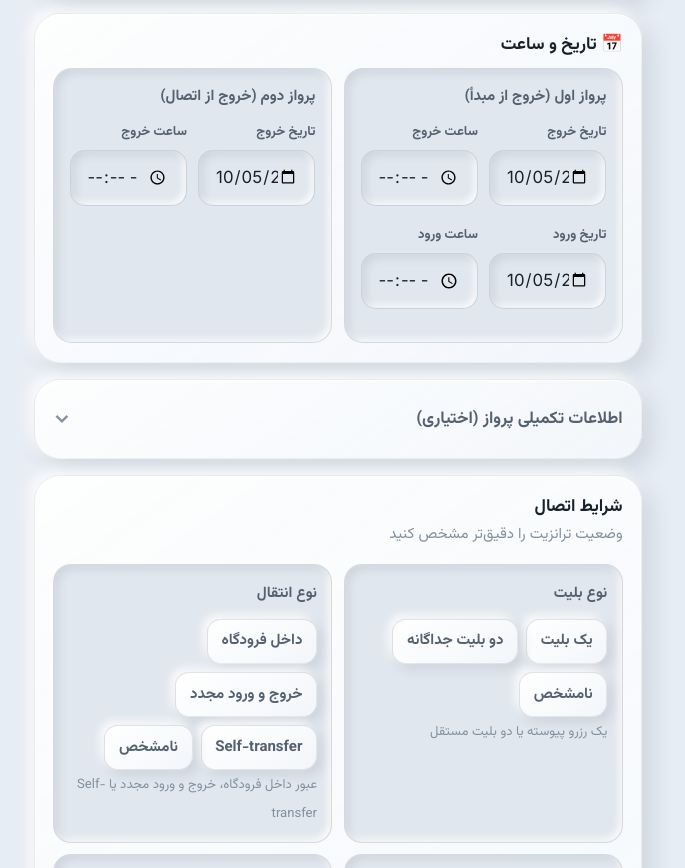
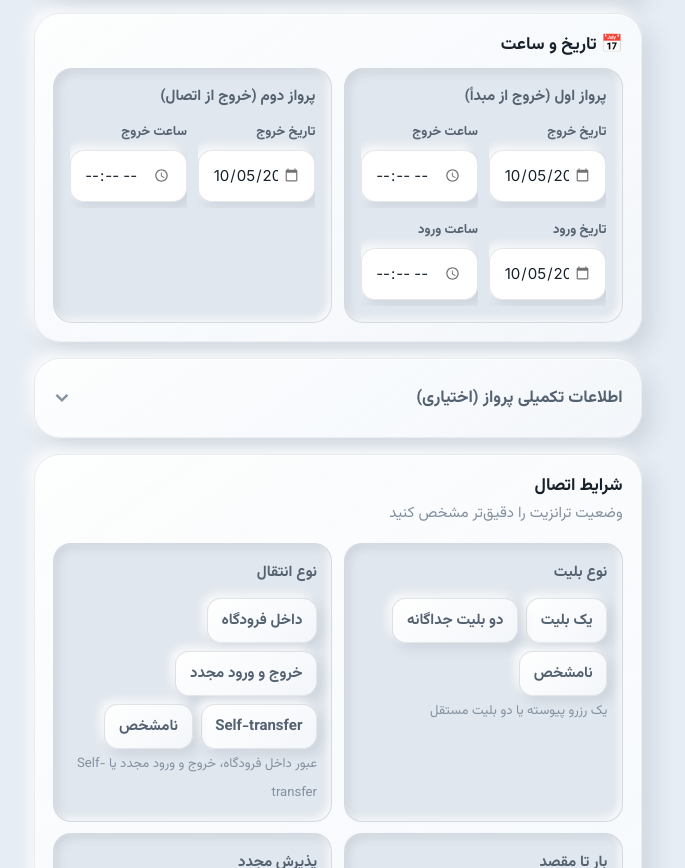
Before and after one commit to Mehdi-6600/flight-connection-risk-checker, a website with bundled scripts: page index.html in a window 1280 px wide. Shown: the part 849-1717 px from the top of the page, without its empty margins (302-987 px from the left). Built offline with nearby package versions, Linux system fonts and the light colour scheme.

Commit message:
Update styles.css

```diff
--- a/src/styles.css
+++ b/src/styles.css
@@ -4,7 +4,6 @@
    FLIGHT CONNECTION RISK CHECKER
    Premium Mobile Web App UI
    Soft 3D / Neumorphic / Modern Aviation
-   Aligned closer to design-system tokens
    ========================================================= */
 
 :root {
@@ -56,7 +55,7 @@
   --border: rgba(255, 255, 255, 0.09);
   --border-strong: rgba(255, 255, 255, 0.15);
 
-  /* ---------- SHADOWS (neumorphic layers) ---------- */
+  /* ---------- SHADOWS ---------- */
   --shadow-soft:
     5px 5px 12px rgba(0, 0, 0, 0.32),
     -4px -4px 10px rgba(255, 255, 255, 0.03);
@@ -289,6 +288,25 @@ input[type="time"] {
   direction: ltr;
   text-align: left;
   font-family: var(--font-en);
+  min-width: 0;
+  max-width: 100%;
+  width: 100%;
+  -webkit-appearance: none;
+  appearance: none;
+  display: block;
+}
+
+input[type="date"]::-webkit-date-and-time-value,
+input[type="time"]::-webkit-date-and-time-value {
+  text-align: left;
+  min-width: 0;
+}
+
+input[type="date"]::-webkit-calendar-picker-indicator,
+input[type="time"]::-webkit-calendar-picker-indicator {
+  opacity: 0.55;
+  cursor: pointer;
+  margin-inline-start: 0.25rem;
 }
 
 :focus-visible {
@@ -686,7 +704,7 @@ input[type="time"] {
 }
 
 /* =========================================================
-   DATETIME
+   DATETIME  (fixed overflow)
    ========================================================= */
 
 .datetime-section {
@@ -706,6 +724,7 @@ input[type="time"] {
   background: var(--surface-inset);
   border: 1px solid var(--border-subtle);
   box-shadow: var(--shadow-inset);
+  overflow: hidden;
 }
 
 .datetime-card-title {
@@ -719,6 +738,11 @@ input[type="time"] {
   display: grid;
   grid-template-columns: 1fr 1fr;
   gap: 0.7rem;
+  min-width: 0;
+}
+
+.field-row + .field-row {
+  margin-top: 0.7rem;
 }
 
 .field-group {
@@ -726,6 +750,7 @@ input[type="time"] {
   flex-direction: column;
   gap: 0.4rem;
   min-width: 0;
+  overflow: hidden;
 }
 
 .field-group label {
@@ -736,15 +761,18 @@ input[type="time"] {
 
 .field-input {
   width: 100%;
-  min-height: 56px;
-  padding: 0 1rem;
-  border-radius: 15px;
+  min-width: 0;
+  max-width: 100%;
+  min-height: 52px;
+  padding: 0 0.85rem;
+  border-radius: 14px;
   color: var(--text);
-  background: var(--surface-inset);
+  background: var(--surface-raised);
   border: 1px solid var(--border);
-  box-shadow: var(--shadow-inset);
-  font-size: var(--text-base);
+  box-shadow: var(--shadow-soft);
+  font-size: var(--text-sm);
   transition: border-color var(--t-fast), box-shadow var(--t-fast);
+  box-sizing: border-box;
 }
 
 .field-input::placeholder {
@@ -754,13 +782,28 @@ input[type="time"] {
 .field-input:focus {
   border-color: var(--accent);
   box-shadow:
-    var(--shadow-inset),
+    var(--shadow-soft),
     0 0 0 3px var(--accent-ring),
-    0 0 14px var(--accent-glow);
+    0 0 12px var(--accent-glow);
+  outline: none;
 }
 
 .field-input[aria-invalid="true"] {
   border-color: var(--danger);
+}
+
+.field-error {
+  margin: 0;
+  color: var(--danger);
+  font-size: var(--text-xs);
+  min-height: 0;
+}
+
+@media (max-width: 420px) {
+  .field-row {
+    grid-template-columns: 1fr;
+    gap: 0.55rem;
+  }
 }
 
 /* =========================================================
@@ -2166,7 +2209,7 @@ input[type="time"] {
 
   .field-input,
   .picker-search {
-    min-height: 54px;
+    min-height: 50px;
   }
 
   .primary-button {
```
